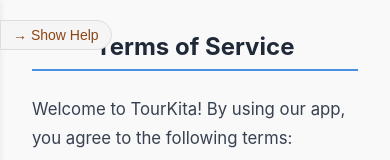
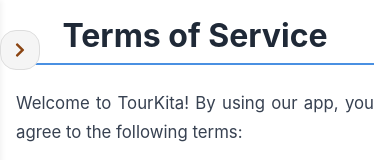
Before and after one commit to zneright/tour-kita-admin, a React (Create React App) app: page /terms in a window 390 px wide. Shown: the top 160 px of the page. Built offline with nearby package versions, Linux system fonts and the light colour scheme; no server answers; the database is empty.

Commit message:
mobile renposiveness

```diff
--- a/src/components/HelpSidebar.css
+++ b/src/components/HelpSidebar.css
@@ -6,11 +6,11 @@
     height: 100%;
     box-shadow: 2px 0 5px rgba(0, 0, 0, 0.05);
     position: fixed;
+    top: 0;
     left: 0;
-    top: 0;
     transition: transform 0.3s ease;
+    font-family: 'Segoe UI', sans-serif;
     z-index: 100;
-    font-family: 'Segoe UI', sans-serif;
 }
 
 .help-sidebar.closed {
@@ -21,25 +21,38 @@
     transform: translateX(0);
 }
 
+/* Toggle Button */
 .toggle-sidebar-btn {
     position: fixed;
-    top: 20px;
-    left: 0;
+    top: 30px;
+    /* semi-upper */
+    width: 40px;
+    height: 40px;
+    background-color: #f5f5f5;
+    border: 1px solid #ddd;
+    border-radius: 16px;
+    cursor: pointer;
+    display: flex;
+    align-items: center;
+    justify-content: center;
     z-index: 101;
-    background-color: #f5f5f5;
+    font-size: 16px;
     color: #8B4513;
-    border: 1px solid #ddd;
-    padding: 6px 12px;
-    border-radius: 0 16px 16px 0;
-    cursor: pointer;
-    font-size: 14px;
-    transition: background-color 0.3s, box-shadow 0.3s;
+    transition: left 0.3s ease, background-color 0.3s, box-shadow 0.3s;
 }
 
 .toggle-sidebar-btn:hover {
     background-color: #e5e5e5;
     color: #A0522D;
     box-shadow: 0 2px 6px rgba(0, 0, 0, 0.1);
+}
+
+.toggle-sidebar-btn.closed-btn {
+    left: 0;
+}
+
+.toggle-sidebar-btn.open-btn {
+    left: 220px;
 }
 
 .sidebar-title {
--- a/src/components/HelpSidebar.js
+++ b/src/components/HelpSidebar.js
@@ -1,5 +1,6 @@
 import React, { useState, useEffect } from "react";
 import { useNavigate, useLocation } from "react-router-dom";
+import { FaChevronLeft, FaChevronRight } from "react-icons/fa";
 import "./HelpSidebar.css";
 
 const HelpSidebar = () => {
@@ -14,22 +15,12 @@
     ];
 
     useEffect(() => {
-        if (location.pathname !== "/") {
-            setIsOpen(false);
-        } else {
-            setIsOpen(true);
-        }
+        if (location.pathname !== "/") setIsOpen(false);
+        else setIsOpen(true);
     }, [location.pathname]);
 
     return (
         <>
-            <button
-                className="toggle-sidebar-btn"
-                onClick={() => setIsOpen(!isOpen)}
-            >
-                {isOpen ? "← Hide Help" : "→ Show Help"}
-            </button>
-
             <div className={`help-sidebar ${isOpen ? "open" : "closed"}`}>
                 <h3 className="sidebar-title">Help & Info</h3>
                 <ul className="sidebar-links">
@@ -51,6 +42,12 @@
                     ← Back to Home
                 </button>
             </div>
+            <button
+                className={`toggle-sidebar-btn ${isOpen ? "open-btn" : "closed-btn"}`}
+                onClick={() => setIsOpen(!isOpen)}
+            >
+                {isOpen ? <FaChevronLeft /> : <FaChevronRight />}
+            </button>
         </>
     );
 };
--- a/src/pages/FAQScreen.css
+++ b/src/pages/FAQScreen.css
@@ -1,13 +1,71 @@
-.faq-screen-layout {
+.legal-wrapper {
     display: flex;
     min-height: 100vh;
+    justify-content: center;
     background-color: #f8f9fa;
 }
 
-.faq-screen-wrapper {
+.legal-content {
     flex: 1;
-    padding: 2rem;
     max-width: 900px;
-    margin: 0 auto;
+    padding: 2rem 3rem;
     background-color: #fff;
+    box-sizing: border-box;
 }
+
+.legal-content h2 {
+    font-size: 2rem;
+    font-weight: 700;
+    margin-bottom: 1.5rem;
+    color: #1f2937;
+    border-bottom: 2px solid #4a90e2;
+    padding-bottom: 0.5rem;
+}
+
+.faq-item {
+    margin-bottom: 1.5rem;
+}
+
+.faq-button {
+    display: flex;
+    justify-content: space-between;
+    align-items: center;
+    width: 100%;
+    font-size: 1.1rem;
+    font-weight: 600;
+    color: #1f2937;
+    background: none;
+    border: none;
+    padding: 0.5rem 0;
+    cursor: pointer;
+}
+
+.faq-arrow {
+    transition: transform 0.2s;
+}
+
+.faq-arrow.expanded {
+    transform: rotate(180deg);
+}
+
+.faq-answer {
+    margin-top: 0.5rem;
+    color: #374151;
+    padding-left: 0;
+}
+
+@media (max-width: 768px) {
+    .legal-content {
+        padding: 1.5rem 2rem;
+    }
+}
+
+@media (max-width: 480px) {
+    .legal-content {
+        padding: 1rem 1rem;
+    }
+
+    .faq-answer {
+        padding-left: 0;
+    }
+}
--- a/src/pages/HomePage.css
+++ b/src/pages/HomePage.css
@@ -91,7 +91,7 @@
 }
 
 .carousel-wrapper {
-    position: relative;
+    position: absolute;
     min-height: 60vh;
     overflow: hidden;
     background-color: #e6f0ff;
@@ -111,18 +111,19 @@
 }
 
 .hero-overlay {
-    position: relative;
-    top: 0;
-    left: 0;
-    transform: none;
+    position: absolute;
+    top: 30%;
+    left: 50%;
+    transform: translate(-50%, -50%);
     text-align: center;
     padding: 40px 20px;
     color: #fff;
     z-index: 10;
     text-shadow: 0 2px 8px rgba(0, 0, 0, 0.5);
     max-width: 90%;
-    margin: 0 auto;
+    pointer-events: none;
 }
+
 
 .hero-overlay h1 {
     font-size: 2.2rem;
@@ -135,7 +136,7 @@
 
 .download-banner {
     position: relative;
-    margin: 20px auto 40px auto;
+    bottom: 20px;
     max-width: 90%;
     background: rgba(255, 255, 255, 0.95);
     color: #1f1f1f;
@@ -194,16 +195,25 @@
 }
 
 .info-slides {
-    display: flex;
-    flex-wrap: wrap;
-    justify-content: center;
-    gap: 1.5rem;
+    display: grid;
+    grid-template-columns: 1fr 1fr;
+    grid-template-rows: auto auto;
+    column-gap: 5rem;
+    row-gap: 1.5rem;
+    max-width: 1000px;
+    margin: 0 auto;
     padding: 2rem;
 }
 
+.info-card:nth-child(3) {
+    grid-column: 1 / span 2;
+    justify-self: center;
+}
+
+
 .info-card {
     width: 100%;
-    max-width: 300px;
+    max-width: 450px;
     margin: 0 auto;
     border-radius: 16px;
     box-shadow: 0 4px 12px rgba(0, 0, 0, 0.1);
@@ -441,17 +451,31 @@
         padding: 8px 16px;
     }
 
-    .info-slides {
-        flex-direction: column;
-        padding: 1rem;
-        gap: 20px;
+    @media (max-width: 768px) {
+        .info-slides {
+            display: grid;
+            grid-template-columns: 1fr;
+            grid-template-rows: auto;
+            row-gap: 1.5rem;
+            padding: 1rem;
+            max-width: 100%;
+            margin: 0 auto;
+        }
+
+        .info-card {
+            width: 100%;
+            max-width: 100%;
+            padding: 16px;
+            box-sizing: border-box;
+            margin: 0 auto;
+        }
+
+        .info-card:nth-child(3) {
+            grid-column: 1;
+            justify-self: center;
+        }
     }
 
-    .info-card {
-        max-width: 320px;
-        width: 90%;
-        margin: 0 auto;
-    }
 
     .footer-content {
         flex-direction: column;
--- a/src/pages/LegalPages.css
+++ b/src/pages/LegalPages.css
@@ -1,12 +1,15 @@
 .legal-wrapper {
     display: flex;
     min-height: 100vh;
+    justify-content: center;
 }
 
 .legal-content {
     flex: 1;
-    padding: 2rem;
+    max-width: 900px;
+    padding: 2rem 3rem;
     background-color: #f9f9f9;
+    text-align: justify;
 }
 
 .legal-content h2 {
@@ -39,7 +42,7 @@
 
 @media (max-width: 768px) {
     .legal-content {
-        padding: 2rem;
+        padding: 2rem 1.5rem;
     }
 
     .legal-content h2 {
@@ -48,7 +51,8 @@
 }
 
 .last-updated {
-    font-size: 0.9rem;
+    font-size: 0.75rem;
     color: #888;
     margin-top: 1rem;
+    font-style: italic;
 }
--- a/src/pages/PrivacyPolicyScreen.js
+++ b/src/pages/PrivacyPolicyScreen.js
@@ -3,6 +3,17 @@
 import { db } from "../firebase";
 import HelpSidebar from "../components/HelpSidebar";
 import "./LegalPages.css";
+
+const SkeletonTerms = () => (
+    <div className="skeleton-terms">
+        <div className="skeleton skeleton-title"></div>
+        <div className="skeleton skeleton-line"></div>
+        <div className="skeleton skeleton-line medium"></div>
+        <div className="skeleton skeleton-line short"></div>
+        <div className="skeleton skeleton-line"></div>
+        <div className="skeleton skeleton-line medium"></div>
+    </div>
+);
 
 const TermsOfServiceScreen = () => {
     const [termsContent, setTermsContent] = useState([]);
@@ -36,7 +47,7 @@
             <div className="legal-content">
                 <h2>Terms of Service</h2>
                 {loading ? (
-                    <p>Loading...</p>
+                    <SkeletonTerms />
                 ) : (
                     <>
                         <p>
--- a/src/pages/TermsOfServicesScreen.js
+++ b/src/pages/TermsOfServicesScreen.js
@@ -3,6 +3,17 @@
 import "./LegalPages.css";
 import { doc, getDoc } from "firebase/firestore";
 import { db } from "../firebase";
+
+const SkeletonTerms = () => (
+    <div className="skeleton-terms">
+        <div className="skeleton skeleton-title"></div>
+        <div className="skeleton skeleton-line"></div>
+        <div className="skeleton skeleton-line medium"></div>
+        <div className="skeleton skeleton-line short"></div>
+        <div className="skeleton skeleton-line"></div>
+        <div className="skeleton skeleton-line medium"></div>
+    </div>
+);
 
 const TermsOfServiceScreen = () => {
     const [termsList, setTermsList] = useState([]);
@@ -36,7 +47,7 @@
             <div className="legal-content">
                 <h2>Terms of Service</h2>
                 {loading ? (
-                    <p>Loading...</p>
+                    <SkeletonTerms />
                 ) : (
                     <>
                         <p>Welcome to TourKita! By using our app, you agree to the following terms:</p>
```
Also changed, not shown: src/ProtectedRoute.js (added, +29 -0 lines), src/pages/FAQScreen.js (+29 -22 lines).
